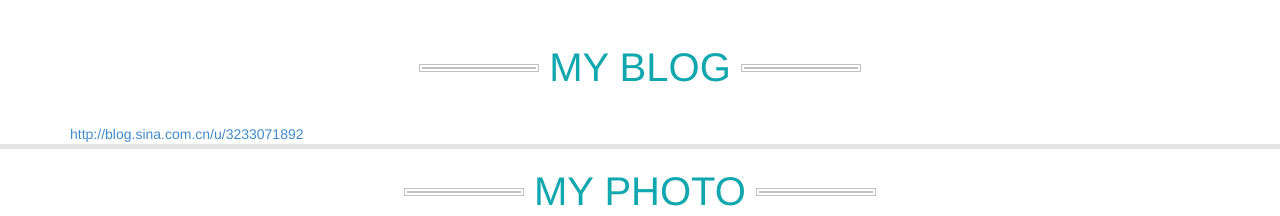
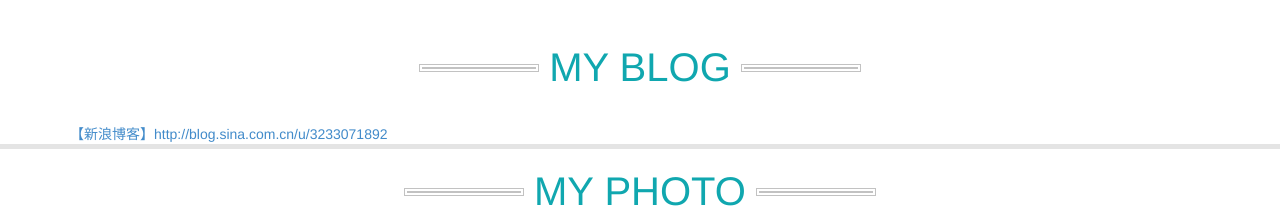
Before and after one commit to wenxuli/xiaoxucsdn.github.io, a plain HTML site: page index.html in a window 1280 px wide. Shown: the part 1240-1456 px from the top of the page. Drawn offline with Linux system fonts and the light colour scheme.

Commit message:
index.html update

```diff
--- a/index.html
+++ b/index.html
@@ -103,7 +103,7 @@
     <div id="my-blog">
         <div class="container">
             <h3 class="title">my blog</h3>
-            <a href="http://blog.sina.com.cn/u/3233071892">http://blog.sina.com.cn/u/3233071892</a>
+            <a href="http://blog.sina.com.cn/u/3233071892">【新浪博客】http://blog.sina.com.cn/u/3233071892</a>
         </div>
     </div>
     <div id="my-photo">
```
